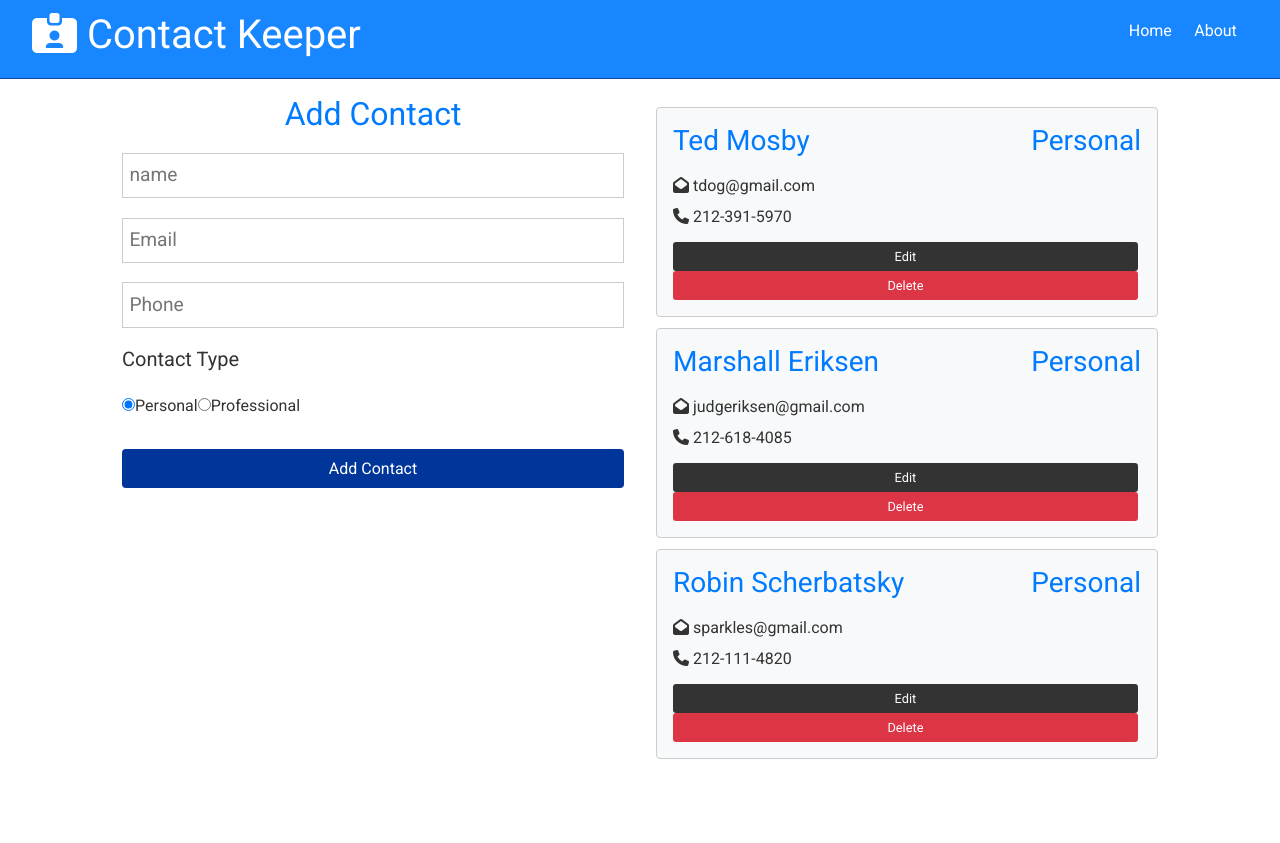
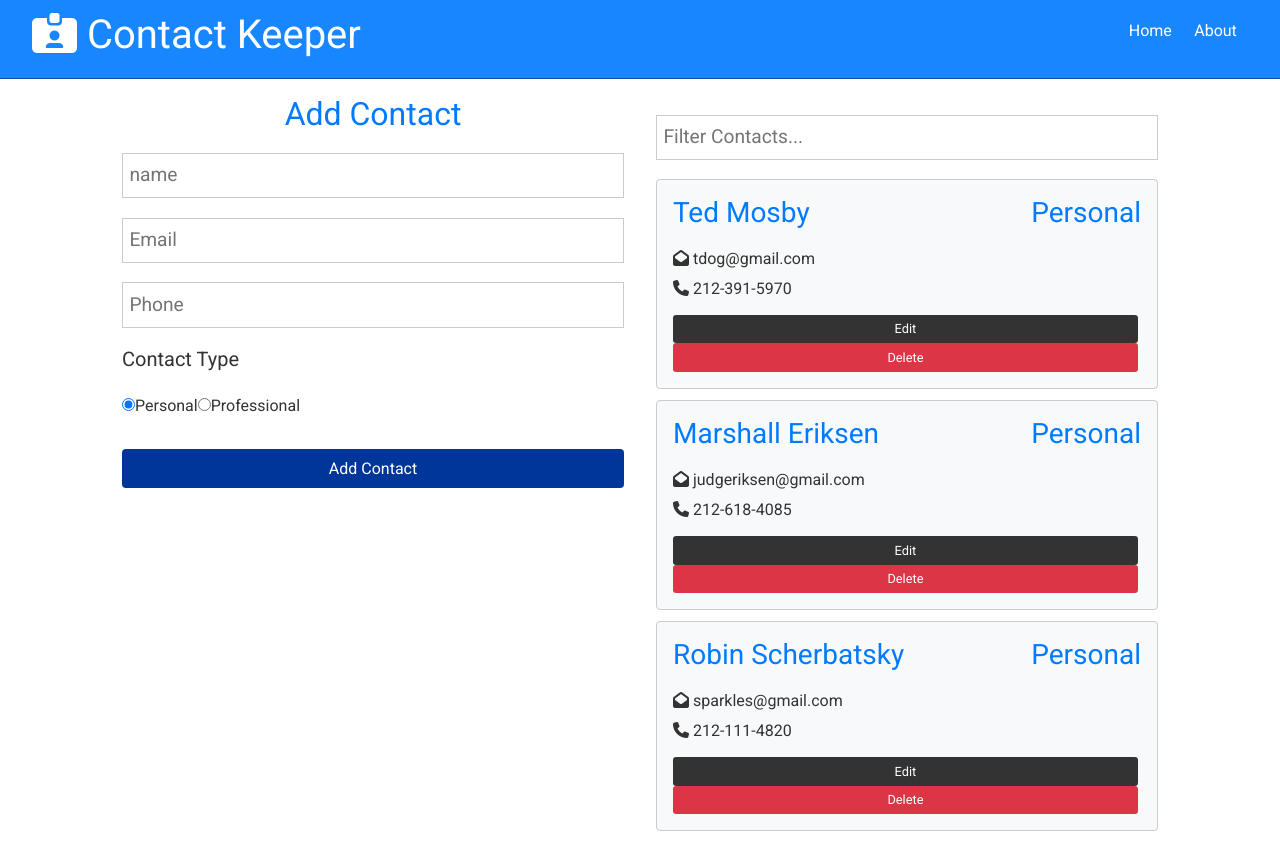
Before and after one commit to Dioris-cpu/Contacts, a React (Create React App) app in the folder client/: page / in a window 1280 px wide. Before the commit the page ends 800 px from the top, so only its background shows below. Built offline with nearby package versions, Linux system fonts and the light colour scheme.

Commit message:
filter in use

```diff
--- a/client/src/conponets/contacts/ContactFilter.js
+++ b/client/src/conponets/contacts/ContactFilter.js
@@ -1,32 +1,36 @@
-// import React, { useContext, useRef, useEffect } from 'react'
-// import ContactContext from '../../context/contact/contactContext';
-// const ContactFilter = () => {
-//     const contactContext = useContext(ContactContext)
-//     const text = useRef('')
+import React, { useContext, useRef, useEffect } from 'react';
+import ContactContext from '../../context/contact/contactContext';
 
-//     const {filterContacts, clearFilter, filtered} = contactContext;
+const ContactFilter = () => {
+  const contactContext = useContext(ContactContext);
+  const text = useRef('');
 
-//     useEffect(() =>{
-//         if(filtered === null){
-//             text.current.value = '';
+  const { filterContacts, clearFilter, filtered } = contactContext;
 
-//         }
-//     })
+  useEffect(() => {
+    if (filtered === null) {
+      text.current.value = '';
+    }
+  });
 
-// const onChange = e =>{
-//     if(text.current.value != ''){
-//        filterContacts(e.target.value);
-//     }else{
-//        clearFilter();
-//     }
+  const onChange = e => {
+    if (text.current.value !== '') {
+      filterContacts(e.target.value);
+    } else {
+      clearFilter();
+    }
+  };
 
-// }
-//     const contactContext = useContext(ContactContext);
-//     return(
-//         <form>
-//             <input ref={text} type='text' placeholder='Filter Contacts...' onChange={onChange}/>
-//         </form>
-//     )
-// }
+  return (
+    <form>
+      <input
+        ref={text}
+        type='text'
+        placeholder='Filter Contacts...'
+        onChange={onChange}
+      />
+    </form>
+  );
+};
 
-// export default ContactFilter
+export default ContactFilter;
--- a/client/src/conponets/pages/Home.js
+++ b/client/src/conponets/pages/Home.js
@@ -10,7 +10,7 @@ const Home = () => {
                <ContactForm/>
             </div>
             <div>
-                {/* <ContactFilter/> */}
+                <ContactFilter/>
                 <Contacts/>
             </div>
         </div>
```
